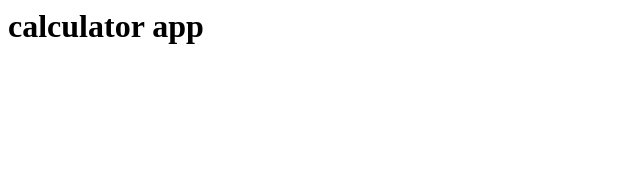
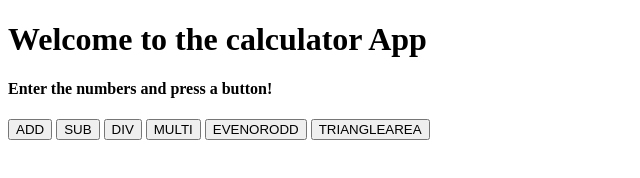
Before and after one commit to Umer2451/calculator, a website: page html/index.html in a window 1280 px wide. Shown: the whole page, without its empty margins (0-640 px from the left). Drawn offline with Linux system fonts and the light colour scheme.

Commit message:
css added

```diff
--- a/html/index.html
+++ b/html/index.html
@@ -1,3 +1,17 @@
+<!DOCTYPE html>
 <html>
-    <h1>calculator app</h1>
+    <head>
+        <title> Calculator</title>
+        <link rel="stylesheet" href="mystyle.css">
+    </head>
+    <body>
+        <h1>Welcome to the calculator App</h1>
+        <h4>Enter the numbers and press a button!</h2>
+        <button>ADD</button>
+        <button>SUB</button>
+        <button>DIV</button>
+        <button>MULTI</button>
+        <button>EVENORODD</button>
+        <button>TRIANGLEAREA</button>
+    </body>
 </html>
--- /dev/null
+++ b/html/style.css
@@ -0,0 +1,3 @@
+h1 {
+    color: orange
+}
--- a/index.js
+++ b/index.js
@@ -7,8 +7,8 @@ const path = require('path')
 const res = require('express/lib/response')
 const prompt = require("prompt");
 
-app.get('/users', (req, res) => { //request = req, and res = response
-  res.send('Hello Umer! Im WORKING fine') //send request.
+app.get('/', (req, res) => { //request = req, and res = response
+  res.sendFile(path.join(__dirname, 'html/index.html')) //send request.
 })
 
 app.get('/add', (req, res) => {
```
